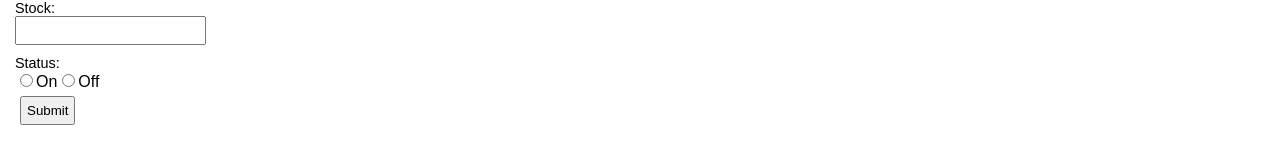
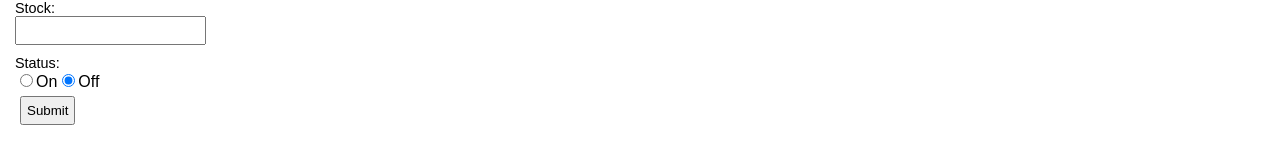
Before and after one commit to sdmhsn/fullstack-js-tutorial, a React (Create React App) app in the folder react-express-app/: page /products/create in a window 1280 px wide. Shown: the part 238-402 px from the top of the page. Built offline with nearby package versions, Linux system fonts and the light colour scheme.

Commit message:
CRUD: Create Product - default checked attribute for status (radio button) logics

```diff
--- a/react-express-app/src/Product/Create.js
+++ b/react-express-app/src/Product/Create.js
@@ -72,6 +72,7 @@ const Create = () => {
             id="on"
             onChange={handleInputChange}
             value={true}
+            checked={product.status === true}
           />
           <label htmlFor="on">On</label>
           <input
@@ -80,6 +81,7 @@ const Create = () => {
             id="off"
             onChange={handleInputChange}
             value={false}
+            checked={product.status === false}
           />
           <label htmlFor="off">Off</label>
         </div>
```
